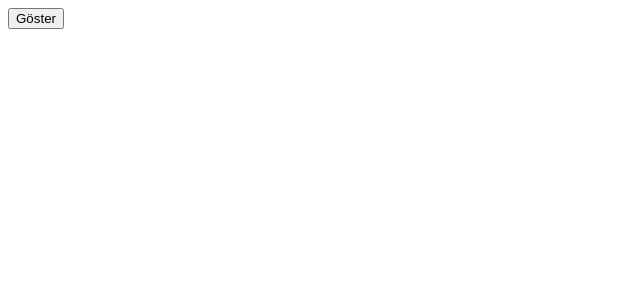
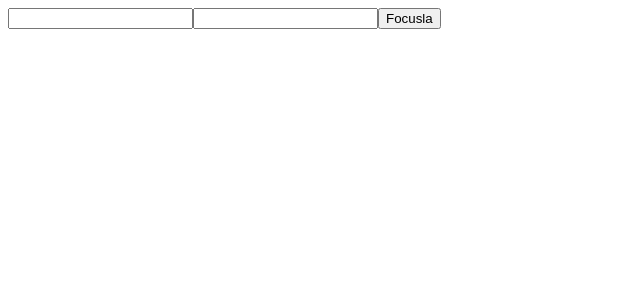
Before and after one commit to Alpaybayik/react_ex_one, a React (Create React App) app: page / in a window 1280 px wide. Shown: the top 300 px of the page, without its empty margins (0-640 px from the left). Built offline with nearby package versions, Linux system fonts and the light colour scheme.

Commit message:
useRef,forwordRef hook kullanımları

```diff
--- a/src/App.js
+++ b/src/App.js
@@ -18,7 +18,7 @@ function App() {
     </div>
   );
 }*/
-
+/* Bir Kaç Basit İşlem
 import { useState } from "react";
 import Test from "./Test";
 
@@ -33,4 +33,41 @@ function App() {
     </>
   );
 }
+*/
+
+
+/* useRef - forwardRef */
+
+
+import { useRef , forwardRef } from "react";
+
+/*function Test(props,ref) {
+  return(<input ref={ref} type="text" {...props}/>);
+}
+
+Test = forwardRef(Test)*/
+
+//Ya Da
+
+const Test = forwardRef((props,ref) => {
+  return(<input ref={ref} type="text" {...props}/>);
+});
+
+function App() {
+
+  const inputRef = useRef();
+  const inputRefTwo = useRef();
+
+  const focusInput = () =>{
+      inputRefTwo.current.focus()
+  }
+
+  return (
+    <>
+      <input type="text" ref={inputRef}/>
+      <Test ref={inputRefTwo} />
+      <button onClick={focusInput}>Focusla</button>
+    </>
+  );
+}
 export default App;
```
